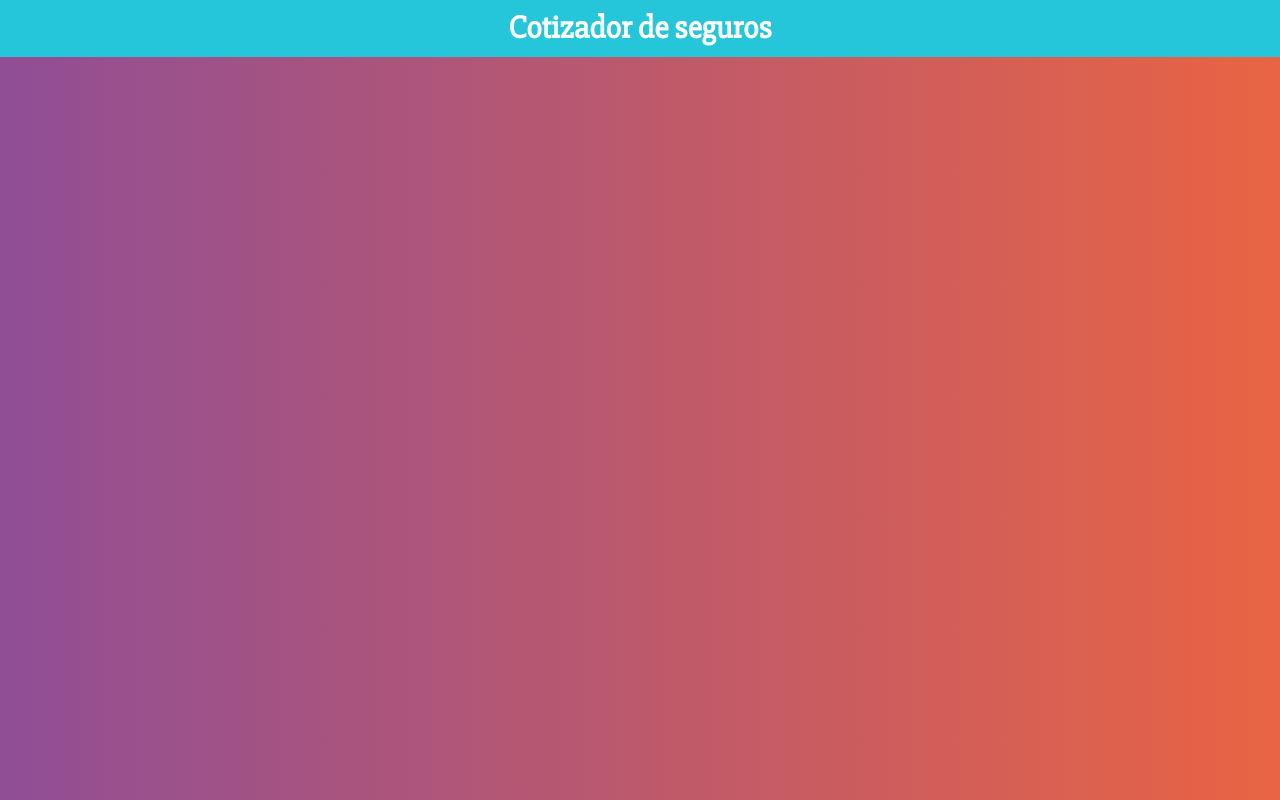
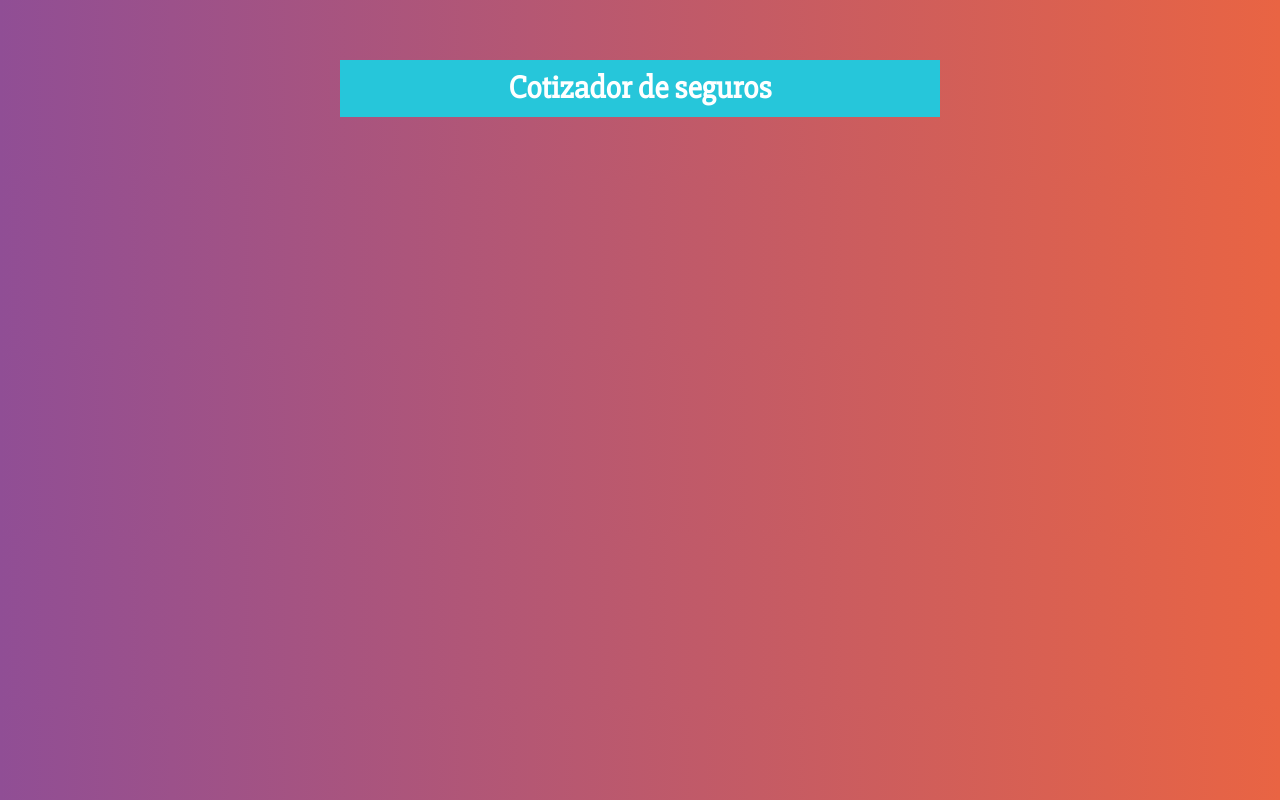
Before and after one commit to juanluna96/Cotizador-de-Seguro-de-Autom-vil, a React (Create React App) app: page / in a window 1280 px wide. Built offline with nearby package versions, Linux system fonts and the light colour scheme.

Commit message:
Creando los Primeros Styled Components

```diff
--- a/src/App.js
+++ b/src/App.js
@@ -1,11 +1,22 @@
 import React from 'react';
-import Header from './components/Header'
+import Header from './components/Header';
+import styled from '@emotion/styled'
+
+const Contenedor = styled.div`
+  max-width: 600px;
+  margin: 60px auto;
+`;
+
+const ContendorFormulario = styled.div`
+  background-color: #FFF;
+  padding: 3em;
+`
 
 function App() {
   return (
-    <div className="App">
+    <Contenedor>
       <Header titulo="Cotizador de seguros"></Header>
-    </div>
+    </Contenedor>
   );
 }
 
```
